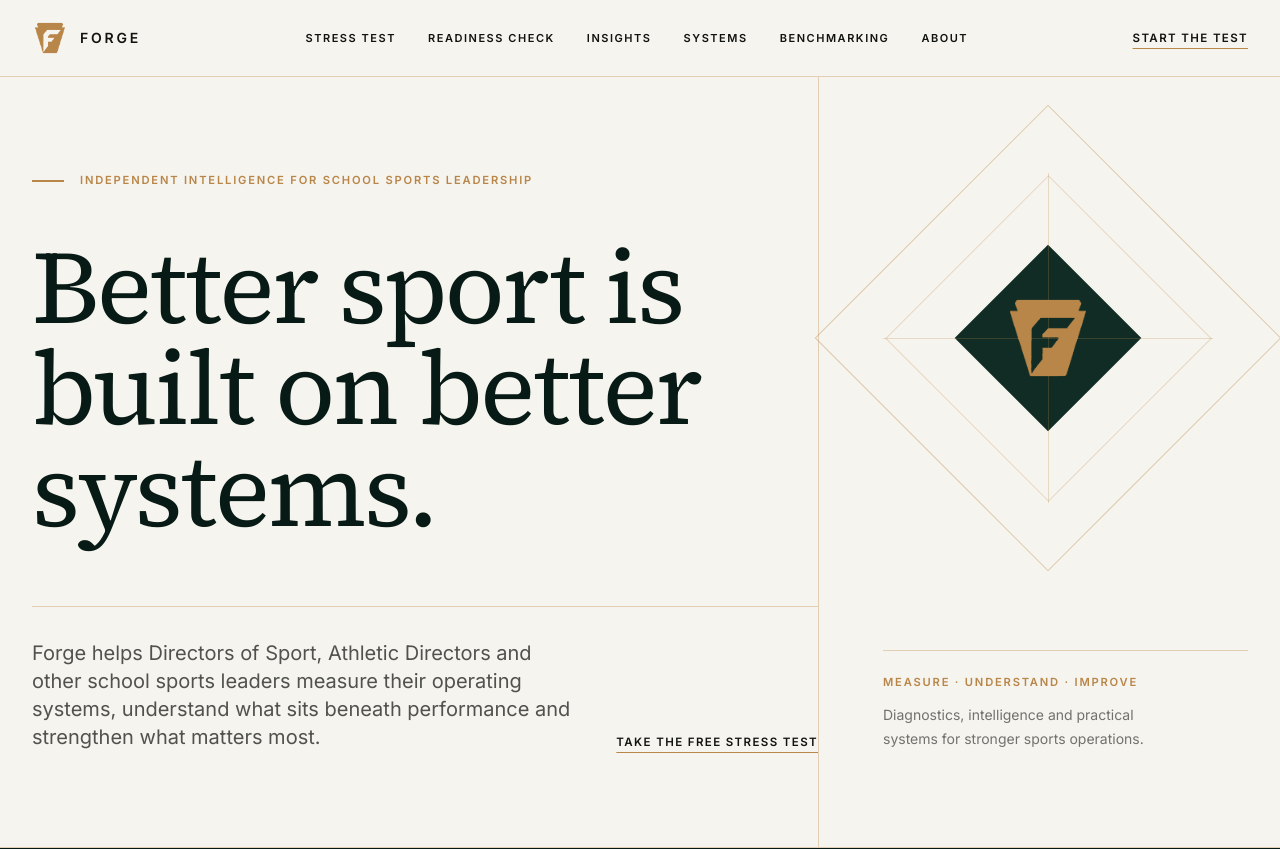
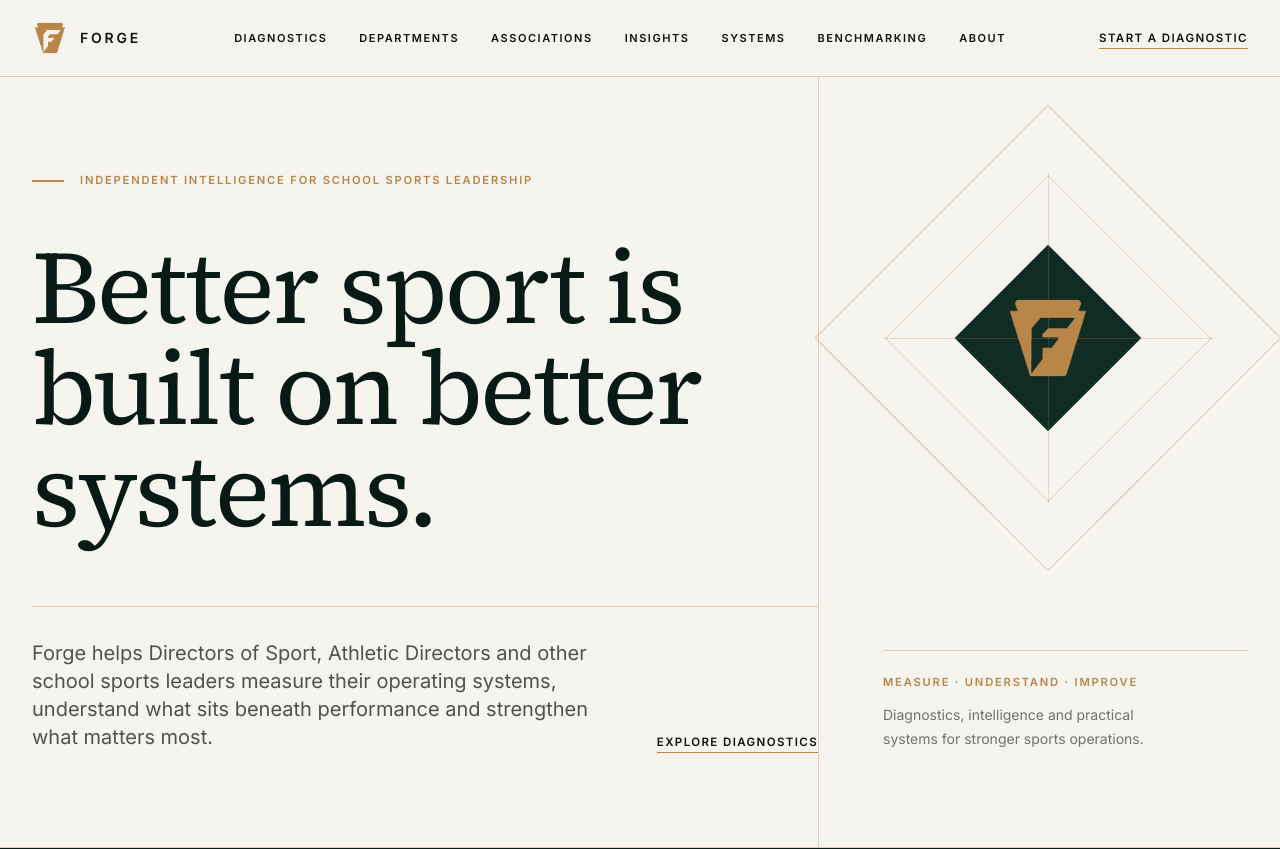
Before and after one commit to TSumerfield/forge-stress-test, a Next.js app: page / in a window 1280 px wide. Shown: the top 849 px of the page. Built offline with nearby package versions, Linux system fonts and the light colour scheme; no server answers.

Commit message:
Route homepage CTAs through diagnostics hub

```diff
--- a/app/page.tsx
+++ b/app/page.tsx
@@ -20,7 +20,7 @@ const method = [
 ];
 
 const ecosystem = [
-  ["01", "Diagnostics", "Measure the systems behind your sports operation and identify where attention is most valuable.", "/stress-test", "Start with the Stress Test"],
+  ["01", "Diagnostics", "Choose the right diagnostic for a school sports department or a sports association.", "/diagnostics", "Choose a diagnostic"],
   ["02", "Insights", "Use field observations, emerging research and operating patterns to see familiar problems differently.", "/insights", "Explore insights"],
   ["03", "Systems", "Practical frameworks and protocols built around recurring operational problems, not generic templates.", "/systems", "Explore systems"],
   ["04", "Benchmarking", "A developing evidence base for comparing sports operations with relevant peers while protecting confidentiality.", "/benchmarking", "See the direction"],
@@ -36,14 +36,15 @@ export default function Home() {
             <span className="text-sm font-semibold tracking-[0.2em]">FORGE</span>
           </Link>
           <nav className="hidden items-center gap-8 text-[11px] font-semibold uppercase tracking-[0.14em] lg:flex">
-            <Link href="/stress-test" className="transition-colors hover:text-[var(--forge-bronze)]">Stress Test</Link>
-            <Link href="/readiness-check" className="transition-colors hover:text-[var(--forge-bronze)]">Readiness Check</Link>
+            <Link href="/diagnostics" className="transition-colors hover:text-[var(--forge-bronze)]">Diagnostics</Link>
+            <Link href="/departments" className="transition-colors hover:text-[var(--forge-bronze)]">Departments</Link>
+            <Link href="/associations" className="transition-colors hover:text-[var(--forge-bronze)]">Associations</Link>
             <Link href="/insights" className="transition-colors hover:text-[var(--forge-bronze)]">Insights</Link>
             <Link href="/systems" className="transition-colors hover:text-[var(--forge-bronze)]">Systems</Link>
             <Link href="/benchmarking" className="transition-colors hover:text-[var(--forge-bronze)]">Benchmarking</Link>
             <Link href="/about" className="transition-colors hover:text-[var(--forge-bronze)]">About</Link>
           </nav>
-          <Link href="/stress-test" className="forge-button forge-button-primary">Start the test</Link>
+          <Link href="/diagnostics" className="forge-button forge-button-primary">Start a diagnostic</Link>
         </div>
       </header>
 
@@ -56,7 +57,7 @@ export default function Home() {
             </div>
             <div className="mt-16 grid max-w-[920px] gap-8 border-t pt-8 forge-border md:grid-cols-[1fr_auto] md:items-end">
               <p className="max-w-xl text-lg leading-8 text-[rgba(17,19,17,0.72)] xl:text-xl">Forge helps Directors of Sport, Athletic Directors and other school sports leaders measure their operating systems, understand what sits beneath performance and strengthen what matters most.</p>
-              <Link href="/stress-test" className="forge-button forge-button-primary w-fit">Take the free stress test</Link>
+              <Link href="/diagnostics" className="forge-button forge-button-primary w-fit">Explore diagnostics</Link>
             </div>
           </div>
           <aside className="relative hidden border-l forge-border lg:flex lg:flex-col lg:justify-between lg:py-20 lg:pl-12 xl:py-24 xl:pl-16">
@@ -92,7 +93,7 @@ export default function Home() {
 
       <section id="diagnostic" className="forge-section border-b forge-border">
         <div className="forge-container">
-          <div className="grid gap-10 lg:grid-cols-12"><div className="lg:col-span-4"><p className="forge-eyebrow">Forge diagnostics</p><p className="mt-6 max-w-sm text-sm leading-6 text-[rgba(17,19,17,0.6)]">Two confidential ways to identify what deserves attention.</p></div><div className="lg:col-span-8"><h2 className="forge-heading text-5xl text-[var(--forge-forest-deep)] md:text-7xl">Understand the system. Prepare for what is next.</h2><p className="mt-8 max-w-2xl text-xl leading-8 text-[rgba(17,19,17,0.68)]">Use the deeper Stress Test to expose structural fragility, or the five-minute Readiness Check to find immediate launch risks.</p></div></div>
+          <div className="grid gap-10 lg:grid-cols-12"><div className="lg:col-span-4"><p className="forge-eyebrow">Forge diagnostics</p><p className="mt-6 max-w-sm text-sm leading-6 text-[rgba(17,19,17,0.6)]">Department diagnostics for understanding what deserves attention.</p></div><div className="lg:col-span-8"><h2 className="forge-heading text-5xl text-[var(--forge-forest-deep)] md:text-7xl">Understand the system. Prepare for what is next.</h2><p className="mt-8 max-w-2xl text-xl leading-8 text-[rgba(17,19,17,0.68)]">Use the deeper Stress Test to expose structural fragility, or the five-minute Readiness Check to find immediate launch risks.</p><Link href="/diagnostics" className="forge-button mt-8 text-[var(--forge-forest-deep)]">See all diagnostics</Link></div></div>
           <div className="mt-16 grid border-l border-t forge-border md:grid-cols-2">
             <article className="flex min-h-[360px] flex-col justify-between border-b border-r p-8 forge-border lg:p-10"><div><p className="forge-eyebrow">Diagnostic 001 · Approx. 10 minutes</p><h3 className="forge-heading mt-10 text-4xl text-[var(--forge-forest-deep)] md:text-5xl">School Sports Systems Stress Test</h3><p className="mt-6 max-w-xl text-base leading-7 text-[rgba(17,19,17,0.64)]">Measure the structural strength and resilience of the systems behind your sports and athletics offering.</p></div><Link href="/stress-test" className="forge-button forge-button-primary mt-10 w-fit">Stress test your systems</Link></article>
             <article className="flex min-h-[360px] flex-col justify-between border-b border-r bg-[var(--forge-forest)] p-8 text-[var(--forge-ivory)] forge-border lg:p-10"><div><p className="forge-eyebrow">Diagnostic 002 · Approx. 5 minutes</p><h3 className="forge-heading mt-10 text-4xl md:text-5xl">School Sports Readiness Check</h3><p className="mt-6 max-w-xl text-base leading-7 text-[rgba(246,244,238,0.68)]">Find the unresolved operational risks most likely to disrupt the start of your year or season.</p></div><Link href="/readiness-check" className="forge-button mt-10 w-fit">Check your readiness</Link></article>
@@ -109,7 +110,7 @@ export default function Home() {
 
       <section className="forge-section border-b forge-border">
         <div className="forge-container">
-          <div className="grid gap-10 lg:grid-cols-12"><div className="lg:col-span-4"><p className="forge-eyebrow">The Forge ecosystem</p></div><div className="lg:col-span-8"><h2 className="forge-heading max-w-4xl text-5xl text-[var(--forge-forest-deep)] md:text-7xl">Measure the operation. Build the knowledge. Strengthen the system.</h2><p className="mt-8 max-w-3xl text-lg leading-8 text-[rgba(17,19,17,0.66)]">The Stress Test is the starting point, not the destination. Forge is developing an evidence-led body of diagnostics, intelligence and practical operating systems for sports leadership in international schools.</p></div></div>
+          <div className="grid gap-10 lg:grid-cols-12"><div className="lg:col-span-4"><p className="forge-eyebrow">The Forge ecosystem</p></div><div className="lg:col-span-8"><h2 className="forge-heading max-w-4xl text-5xl text-[var(--forge-forest-deep)] md:text-7xl">Measure the operation. Build the knowledge. Strengthen the system.</h2><p className="mt-8 max-w-3xl text-lg leading-8 text-[rgba(17,19,17,0.66)]">Forge is developing an evidence-led body of diagnostics, intelligence and practical operating systems for sports leadership in international schools.</p></div></div>
           <div className="mt-16 grid border-l border-t forge-border md:grid-cols-2">{ecosystem.map(([number,title,text,href,cta]) => <article key={number} className="flex min-h-[310px] flex-col justify-between border-b border-r p-8 forge-border lg:p-10"><div><span className="forge-eyebrow">{number}</span><h3 className="forge-heading mt-12 text-4xl text-[var(--forge-forest-deep)]">{title}</h3><p className="mt-5 max-w-lg text-sm leading-7 text-[rgba(17,19,17,0.62)]">{text}</p></div><Link href={href} className="mt-10 w-fit text-xs font-semibold uppercase tracking-[0.13em] text-[var(--forge-bronze)] underline underline-offset-8">{cta}</Link></article>)}</div>
         </div>
       </section>
@@ -133,9 +134,9 @@ export default function Home() {
         <div className="forge-container grid gap-16 lg:grid-cols-[0.9fr_1.1fr] lg:items-end"><div><p className="forge-eyebrow">What Forge is building</p><h2 className="forge-heading mt-8 max-w-3xl text-5xl text-[var(--forge-forest-deep)] md:text-7xl">The intelligence layer for school sports leadership.</h2><p className="mt-8 max-w-2xl text-lg leading-8 text-[rgba(17,19,17,0.68)]">Forge is building toward clearer diagnostics, stronger operating patterns, useful benchmarks and practical systems that become more valuable as the evidence grows.</p><div className="mt-10 flex flex-wrap gap-6"><Link href="/insights" className="forge-button text-[var(--forge-forest-deep)]">Explore insights</Link><Link href="/benchmarking" className="forge-button text-[var(--forge-forest-deep)]">Benchmarking</Link></div></div><figure className="relative min-h-[440px] overflow-hidden border forge-border"><img src="/forge-facility.jpg" alt="Architectural view through a modern indoor sports facility" className="absolute inset-0 h-full w-full object-cover" /><div className="absolute inset-0 bg-gradient-to-t from-[rgba(8,26,22,0.8)] via-transparent to-transparent" /><figcaption className="absolute bottom-7 left-7 right-7 flex items-end justify-between"><span className="forge-eyebrow text-[var(--forge-ivory)]">Diagnostics · Patterns · Benchmarks</span><ForgeMark className="h-12 w-12" /></figcaption></figure></div>
       </section>
 
-      <section className="forge-dark forge-section"><div className="forge-container grid gap-12 lg:grid-cols-12 lg:items-end"><div className="lg:col-span-8"><p className="forge-eyebrow">Start here</p><h2 className="forge-heading mt-8 text-5xl md:text-7xl">Know where your operation is exposed.</h2></div><div className="lg:col-span-4 lg:text-right"><Link href="/stress-test" className="forge-button forge-button-primary">Take the free stress test</Link><p className="mt-5 text-xs uppercase tracking-[0.13em] text-[rgba(246,244,238,0.5)]">6 systems · Confidential · Immediate result</p></div></div></section>
+      <section className="forge-dark forge-section"><div className="forge-container grid gap-12 lg:grid-cols-12 lg:items-end"><div className="lg:col-span-8"><p className="forge-eyebrow">Start here</p><h2 className="forge-heading mt-8 text-5xl md:text-7xl">Choose the question you need answered.</h2></div><div className="lg:col-span-4 lg:text-right"><Link href="/diagnostics" className="forge-button forge-button-primary">Start a diagnostic</Link><p className="mt-5 text-xs uppercase tracking-[0.13em] text-[rgba(246,244,238,0.5)]">Department and association diagnostics</p></div></div></section>
 
-      <footer className="forge-dark border-t border-[rgba(185,134,74,0.35)]"><div className="forge-container flex flex-col gap-8 py-10 md:flex-row md:items-center md:justify-between"><div className="flex items-center gap-3"><ForgeMark className="h-8 w-8" /><span className="text-xs font-semibold tracking-[0.2em]">FORGE</span></div><div className="flex flex-wrap gap-6 text-[10px] font-semibold uppercase tracking-[0.12em] text-[rgba(246,244,238,0.55)]"><Link href="/insights">Insights</Link><Link href="/systems">Systems</Link><Link href="/benchmarking">Benchmarking</Link><Link href="/about">About</Link></div></div></footer>
+      <footer className="forge-dark border-t border-[rgba(185,134,74,0.35)]"><div className="forge-container flex flex-col gap-8 py-10 md:flex-row md:items-center md:justify-between"><div className="flex items-center gap-3"><ForgeMark className="h-8 w-8" /><span className="text-xs font-semibold tracking-[0.2em]">FORGE</span></div><div className="flex flex-wrap gap-6 text-[10px] font-semibold uppercase tracking-[0.12em] text-[rgba(246,244,238,0.55)]"><Link href="/diagnostics">Diagnostics</Link><Link href="/departments">Departments</Link><Link href="/associations">Associations</Link><Link href="/insights">Insights</Link><Link href="/systems">Systems</Link><Link href="/benchmarking">Benchmarking</Link><Link href="/about">About</Link></div></div></footer>
     </main>
   );
 }
```
